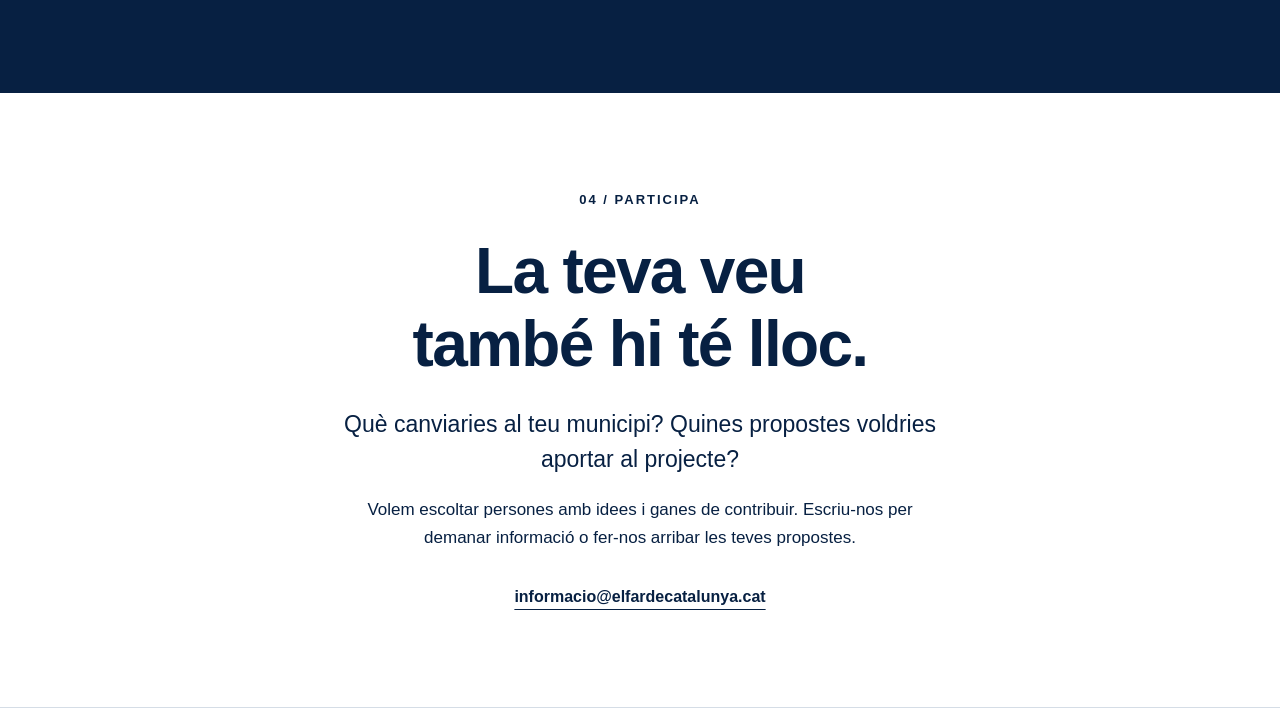
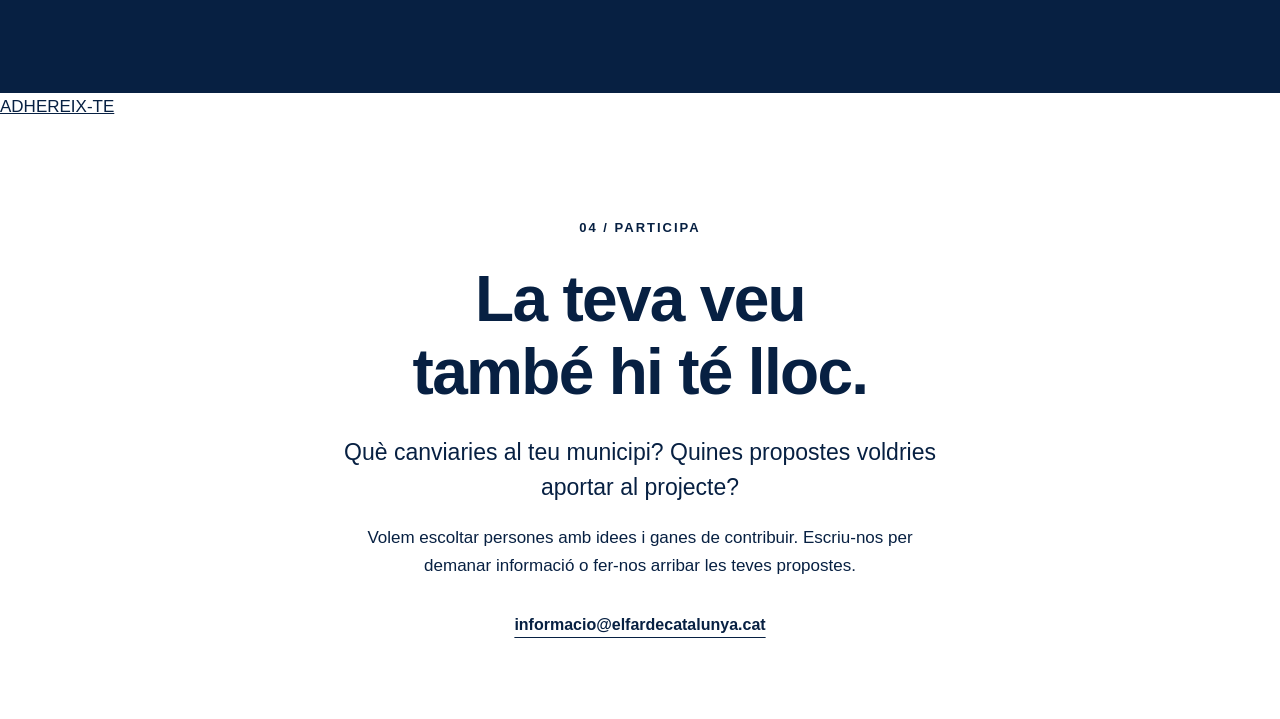
Before and after one commit to josemariabarberacuxart-crypto/el-far-de-catalunya, a plain HTML site: page index.html in a window 1280 px wide. Shown: the part 2666-3385 px from the top of the page. Drawn offline with Linux system fonts and the light colour scheme.

Commit message:
Update index.html

```diff
--- a/index.html
+++ b/index.html
@@ -23,6 +23,7 @@
 <details><summary><span class="number">06</span><h3>Una política que ret comptes</h3><span class="plus" aria-hidden="true"></span></summary><p>Defensem la limitació de mandats, la transparència i els mecanismes de revocació democràtica. Representar la ciutadania és una responsabilitat temporal que exigeix escoltar, explicar i respondre.</p></details>
 </div></div></section>
 <section class="municipal section" id="municipis"><div class="wrap municipal-grid"><div><p class="eyebrow">03 / DES DELS MUNICIPIS</p><h2>El país comença<br>al teu <em>poble.</em></h2><p>Les decisions guanyen sentit quan es prenen a prop de les persones que les viuen.</p></div><div class="municipal-points"><article><span>01</span><div><h3>Autonomia local</h3><p>Organitzacions locals amb capacitat per definir propostes i respondre a les necessitats del seu municipi.</p></div></article><article><span>02</span><div><h3>Coordinació territorial</h3><p>Compartir experiències i treballar plegats des de les comarques, respectant la diversitat del territori.</p></div></article><article><span>03</span><div><h3>Participació real</h3><p>Escoltar el veïnat, debatre les prioritats i retre comptes de les decisions. Una política que es pugui tocar de prop.</p></div></article></div></div></section>
+<a href="formulari.html">ADHEREIX-TE</a>
 <section class="wrap section participate" id="participa"><p class="eyebrow">04 / PARTICIPA</p><h2>La teva veu<br>també hi té lloc.</h2><p class="lead">Què canviaries al teu municipi? Quines propostes voldries aportar al projecte?</p><p>Volem escoltar persones amb idees i ganes de contribuir. Escriu-nos per demanar informació o fer-nos arribar les teves propostes.</p><a class="text-link" href="mailto:informacio@elfardecatalunya.cat" style="overflow-wrap:anywhere">informacio@elfardecatalunya.cat</a></section>
 </main><footer><div class="wrap footer-inner"><a class="wordmark" href="#inici">EL FAR<span>DE CATALUNYA</span></a><p>Independència. Llibertat. Comunitat.</p><a href="#inici">Torna a l’inici</a></div></footer>
 </body></html>
```
